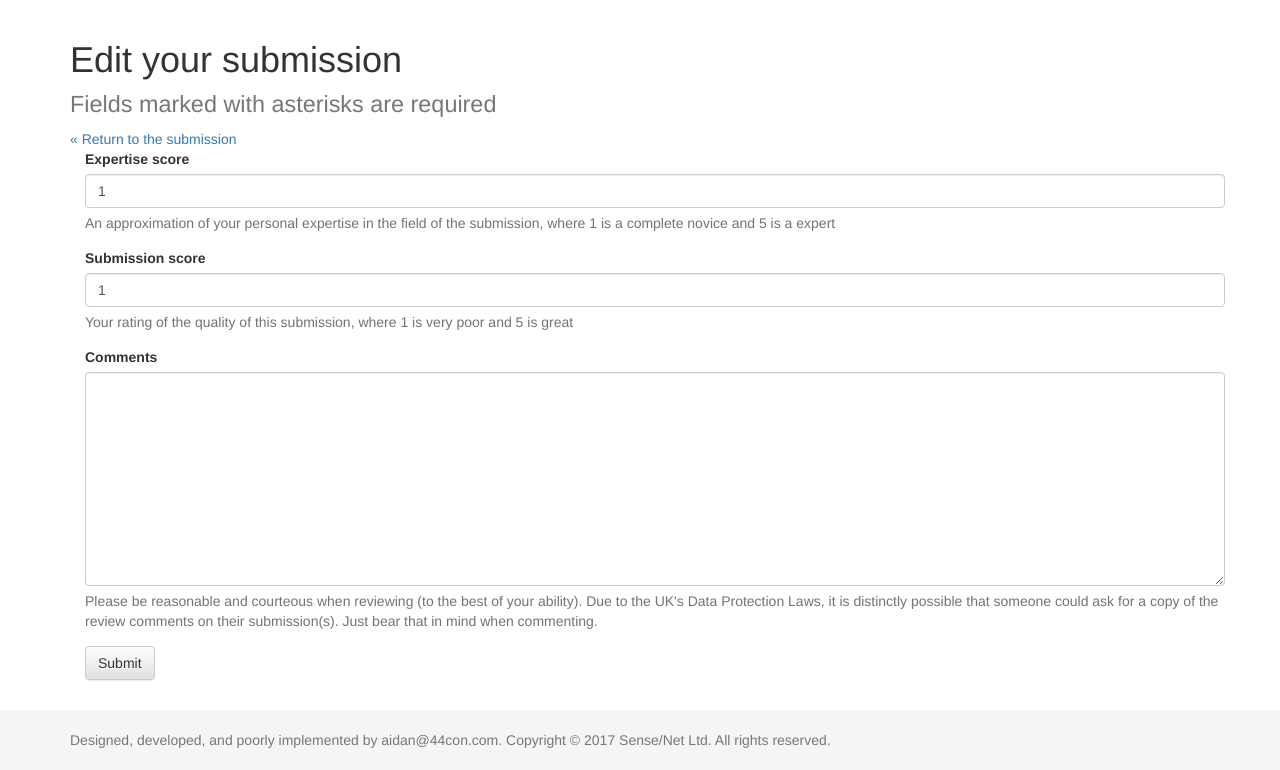
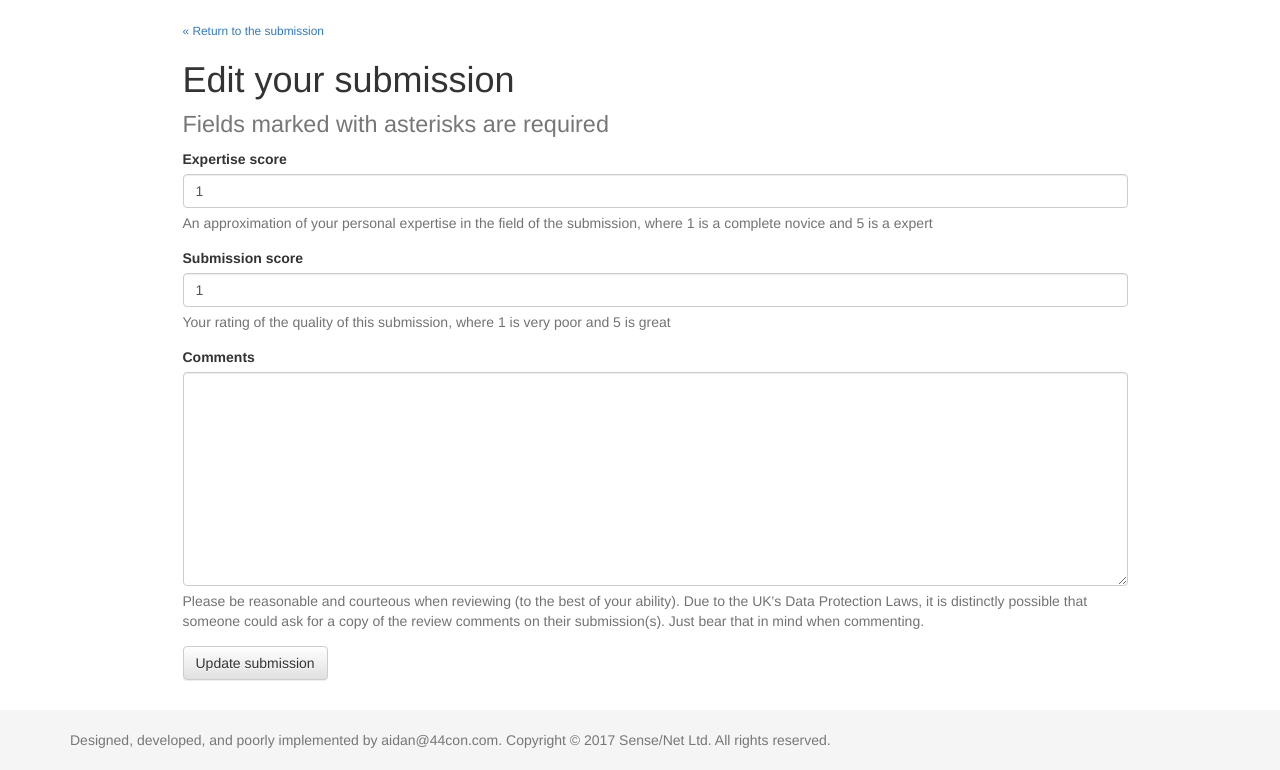
Before and after one commit to ravernkoh/44CON-CFP, a Django app: template gambit/templates/gambit/submission_update.html in a window 1280 px wide. Shown: the part 51-821 px from the top of the page. Run offline with Django 3.2, Linux system fonts and the light colour scheme; the template is opened without the code that fills it: values that come from a table or form of the project are taken from there, others are empty; some libraries are stand-ins or nearby versions.

Commit message:
modified layout of submission form

```diff
--- a/gambit/templates/gambit/submission_update.html
+++ b/gambit/templates/gambit/submission_update.html
@@ -1,11 +1,11 @@
 {% extends 'gambit/base.html' %}
 {% block title %}Edit Submission - {% endblock %}
 {% block content %}
-<h1>Edit your submission<br><small>Fields marked with asterisks are required</small></h1>
-<a href='{% url 'submission' submission.uuid %}'>&laquo; Return to the submission</a>
 <div class='container'>
   <div class='row'>
-    <div class='col-md-12'>
+    <div class='col-md-offset-1 col-md-10'>
+      <a href='{% url 'submission' submission.uuid %}'><small>&laquo; Return to the submission</small></a>
+      <h1>Edit your submission<br><small>Fields marked with asterisks are required</small></h1>
       <form method='post' enctype='multipart/form-data'>
         {% csrf_token %}
         {{ form.non_field_errors }}
@@ -15,7 +15,7 @@
           {{ field }}
           {% if field.help_text %}<p class='help-block'>{{ field.help_text|safe }}</p>{% endif %}
         </div>{% endfor %}
-        <button type='submit' class='btn btn-default'>Submit</button>
+        <button type='submit' class='btn btn-default'>Update submission</button>
       </form>
     </div>
   </div>
```
Also changed, not shown: gambit/templates/gambit/submit.html (+10 -5 lines).
